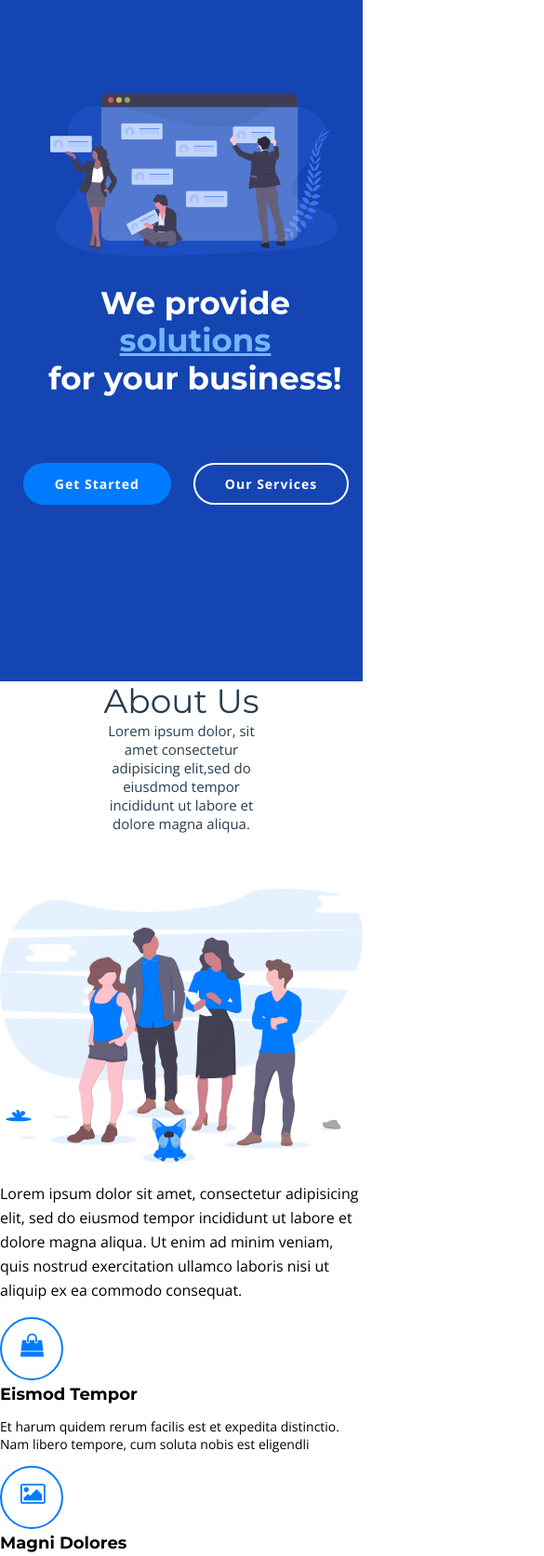
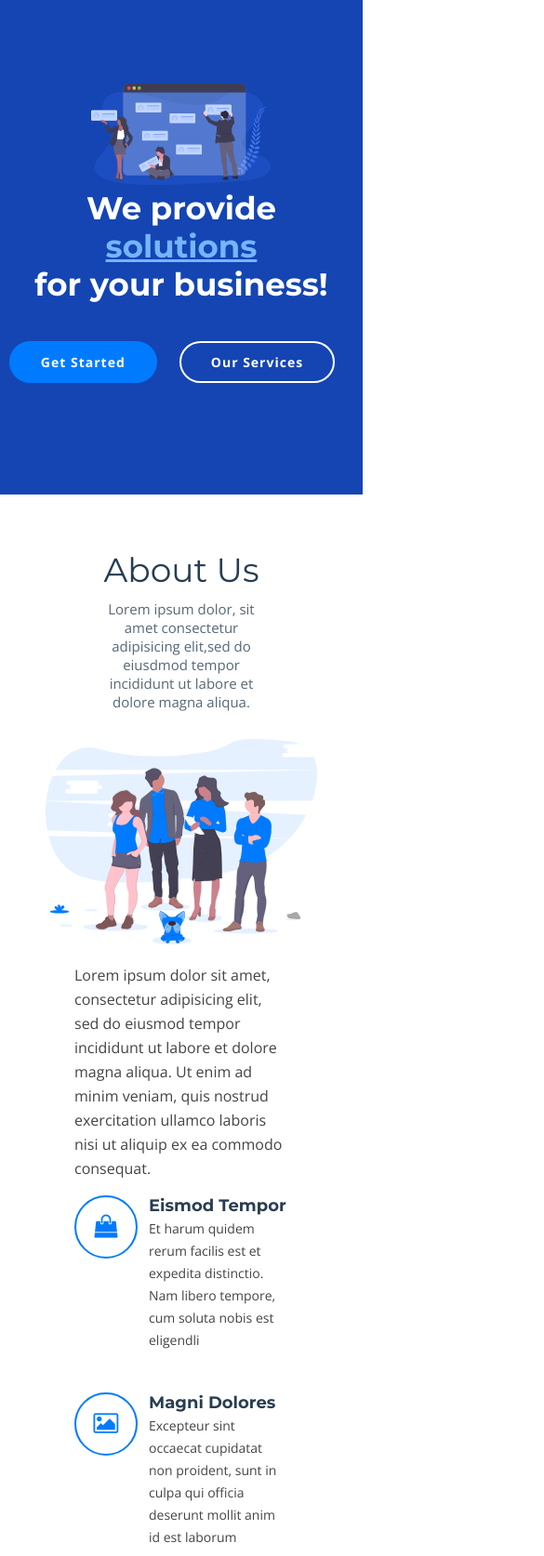
Before and after one commit to hrchioest/Landing-Ada, a plain HTML site: page index.html in a window 390 px wide. Shown: the top 1674 px of the page at 93% size, 585 px wide, since content can reach past the window. Drawn offline with nearby package versions, Linux system fonts and the light colour scheme.

Commit message:
se realizo el mixi de la seccion intro, se agregó variable para los colores de los titulos y parrafos y se avanzo la seccion de about

```diff
--- a/index.html
+++ b/index.html
@@ -31,8 +31,8 @@
 <!-- Main contiene todo desde el about us hasta el comienzo del footer.-->
 <main>
 <!-- 2º section: About Us. -->
-<section class="aboutUs">
-        <div class="container-texto">
+<section class="about">
+        <div class="container-about"->
                 <h2>About Us</h2>
                 <p>Lorem ipsum dolor, sit amet consectetur adipisicing elit,sed do eiusdmod tempor incididunt ut labore et dolore magna aliqua.</p>
         </div>
@@ -40,6 +40,7 @@
                 <div class="container-img">
                         <img src="img/about-img.svg" alt="img-about">
                 </div>
+                <div class="container-subcontainer">
                         <div class="container-info">
                                 <p>Lorem ipsum dolor sit amet, consectetur adipisicing elit, sed do eiusmod tempor incididunt ut labore et dolore magna aliqua. Ut enim ad minim veniam, quis nostrud exercitation ullamco laboris nisi ut aliquip ex ea commodo consequat.</p>
                         </div>
@@ -53,6 +54,7 @@
                                         <p>Et harum quidem rerum facilis est et expedita distinctio. Nam libero tempore, cum soluta nobis est eligendli</p>
                                 </div>
                         </div>
+
                         <div class="subcontainer">
                                 <div class="subcontainer-img">
 
@@ -74,24 +76,25 @@
                                         <p>Minim veniam, quis nostrud exercitation ullamco laboris nisi ut aliquip ex ea commodo consequat tarad limino ata</p>
                                 </div>
                         </div>
+                </div>
 
         </div>
-        <div class="container1">
-                 <div>
+        <div class="container">
+                 <div class="container-img">
                         <img src="img/about-extra-1.svg" alt="img-about1">
                 </div>
-                <div>
+                <div class= "container-texto">
                         <h3>Voluptatem dignissimos provident quasi corporis voluptates sit assumenda.</h3>
                         <p>Ipsum in aspernatur ut possimus sint. Quia omnis est occaecati possimus ea. Quas molestiae perspiciatis occaecati qui rerum. Deleniti quod porro sed quisquam saepe. Numquam mollitia recusandae non ad at et a.</p>
                         <p>Ad vitae recusandae odit possimus. Quaerat cum ipsum corrupti. Odit qui asperiores ea corporis deserunt veritatis quidem expedita perferendis. Qui rerum eligendi ex doloribus quia sit. Porro rerum eum eum.</p>
                 </div>
 
         </div>
-        <div class="container2">
-                <div>
+        <div class="container">
+                <div class="container-img">
                         <img src="img/about-extra-2.svg" alt="img-about2">
                 </div>
-                <div>
+                <div class= "container-texto">
                         <h3>Neque saepe temporibus repellat ea ipsum et. Id vel et quia tempora facere reprehenderit.</h3>
                         <p>Delectus alias ut incidunt delectus nam placeat in consequatur. Sed cupiditate quia ea quis. Voluptas nemo qui aut distinctio. Cumque fugit earum est quam officiis numquam. Ducimus corporis autem at blanditiis beatae incidunt sunt.</p>
                         <p>Voluptas saepe natus quidem blanditiis. Non sunt impedit voluptas mollitia beatae. Qui esse molestias. Laudantium libero nisi vitae debitis. Dolorem cupiditate est perferendis iusto.</p>
--- a/sass/common/_variables.scss
+++ b/sass/common/_variables.scss
@@ -4,4 +4,6 @@ $azul: #007bff;
 $celeste: #74b5fc;
 $azulosc: #00428a;
 $azulmed:#1445b3;
-$gray:#283d50;
+$grayt:#283d50;
+$grayp:#444;
+$graypp: #556877;
--- a/sass/components/_aboutUs.scss
+++ b/sass/components/_aboutUs.scss
@@ -1,7 +1,7 @@
-section.aboutUs{
-    div.container-texto{
+.about{
+    padding: 50px 0px;
+    .container-about{
         text-align: center;
-        color:$gray;
 
         h2{
 
@@ -9,74 +9,100 @@ section.aboutUs{
             font-weight: 500;
             line-height: 1.2;
             font-family: $titulos;
+            padding: 10px;
+            color:$grayt;
         }
         p{
-            width: 50%;
+            width: 42%;
             margin: auto;
             font-size:15px;
             font-family: $parrafos;
-            padding-bottom: 60px;
-
-
+            padding-bottom: 30px;
+            color:$graypp;
 
         }
     }
-    div.container{
-        div.container-img{
+    .container{
 
 
+        .container-img{
+            width: 75%;
+            margin: auto;
             img{
-                width: 100%;
+                max-width: 100%;
                 height: auto;
             }
+        }
+        .container-subcontainer{
+            margin: 0px 80px 30px;
 
-        }
-
-        div.container-info{
+            .container-info{
                 p{
                     font-size: 16px;
                     font-family: $parrafos;
                     line-height: 26px;
+                    color:$grayp;
+
                 }
             }
-        div.subcontainer{
-            div.subcontainer-texto{
-                display: inline-block;
-            }
-            div.subcontainer-img{
-                display: inline-block;
+            .subcontainer{
+
+                padding-bottom: 30px;
+
+
+                .subcontainer-img{
+
                     width: 64px;
                     height: 64px;
                     border: 2px solid $azul;
                     border-radius: 50%;
-                position: relative;
+                    display: flex;
+                    justify-content: center;
+                    align-items: center;
+                    float: left;
+
                         i{
                             color:$azul;
-                        position: absolute;
-                        left: 20px;
-                        bottom: 23px;
                             font-size: 25px;
-                        &.fa{
-                            display: inline-block;
+
                         }
                 }
-
-            }
-            div.subcontainer-texto{
+                .subcontainer-texto{
+                    padding-left: 80px;
 
                     h3{
                         font-family: $titulos;
                         font-size: 18px;
                         font-weight: 700;
+                        color:$grayt;
                     }
                     p{
                         font-size: 14px;
                         font-family: $parrafos;
                         display: block;
+                        line-height: 24px;
+                        margin-top: 2px;
+                        color:$grayp
                     }
 
                 }
             }
+        }
+        .container-texto{
+            margin: 30px 80px;
+            h3{
+                font-size: 24px;
+                font-family: $titulos;
+                color:$grayt;
+            }
+            p{
+                font-size: 16px;
+                font-family: $parrafos;
+                color:$grayp;
+            }
+
+        }
+
 
     }
 
--- a/sass/components/_intro.scss
+++ b/sass/components/_intro.scss
@@ -1,30 +1,24 @@
-
-section.intro{
+.intro{
     background: $azulmed;
     width: 100%;
-    padding: 100px 0px 120px 0px;
+    padding: 90px 0px 50px 0px;
 
-    div.container-intro{
+    .container-intro{
         width: 100%;
-        padding-right: 15px;
-        padding-left: 15px;
-        margin-right: auto;
-        margin-left: auto;
+        margin: auto;
 
-
-        div.intro-img{
+        .intro-img{
             height: auto;
             width: 50%;
             margin: auto;
             img{
                 max-width:100%;
             }
-
         }
-        div.intro-info{
+        .intro-info{
 
             h2{
-                font-size: 48px;
+                font-size: 34px;
                 line-height: 1.2;
                 color: white;
                 margin: auto;
@@ -33,18 +27,15 @@ section.intro{
                 padding-bottom: 40px;
                 font-family: $titulos;
 
-
                 span{
                     text-decoration-line: underline;
                     color:$celeste;
-
                 }
             }
-            div.intro-button{
+            .intro-button{
                 margin: auto;
                 text-align: center;
                 padding-bottom: 50px;
-
                 button{
                     font-size: 14px;
                     color: white;
@@ -63,62 +54,24 @@ section.intro{
 
 
 
-@media(min-width:576px){
-    section.intro{
-        div.container-intro{
-            max-width: 540px;
-        }
 
-    }
-}
-@media(min-width:768px){
-    section.intro{
-        div.container-intro{
-            max-width: 720px;
-        }
+@include desktop{
+    .intro{
+        .container-intro{
+            max-width: 960px;
+            display: flex;
+            flex-direction: row-reverse;
+            .intro-info{
+                h2{
+                    font-size: 48px;
+                }
+                h2,.intro-button{
+                    text-align: left;
+                }
 
-    }
-}
-@media(max-width:767px){
-    section.intro{
-        div.container-intro{
-            div.intro-info{
-                h2{
-                    font-size: 34px;
-                    margin-bottom: 30px;
-                }
             }
 
         }
     }
+
 }
-@media(max-width:991px){
-    section.intro{
-        div.container-intro{
-            div.intro-img{
-                width: 80%;
-                margin: 0 auto 25px auto;
-            }
-        }
-    }
-}
-
-
-
-
-@media(min-width:992px){
-    section.intro{
-        div.container-intro{
-            max-width: 960px;
-            display: flex;
-            flex-direction: row-reverse;
-            div.intro-info{
-                h2, div.intro-button{
-                    text-align: left;
-                }
-
-            }
-        }
-
-    }
-}
```
Also changed, not shown: css/main.css, sass/common/_mixins.scss (line endings or trailing spaces), 1 other file. Lines whose indentation alone changed are shown as unchanged.
